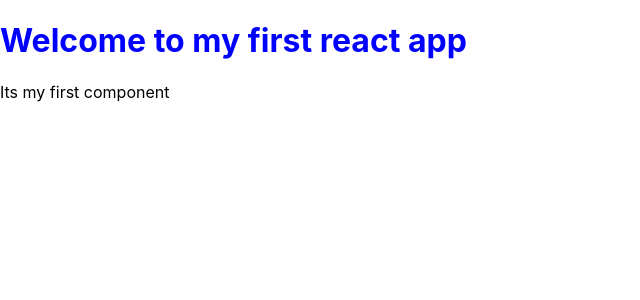
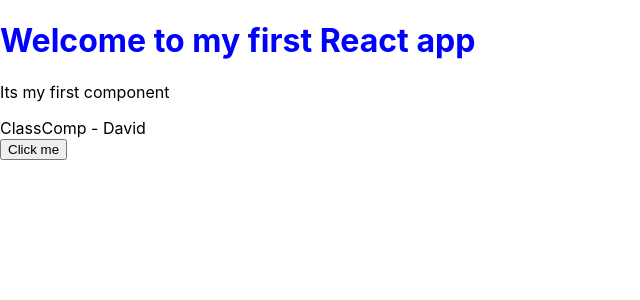
Before and after one commit to paravathmuhsin/react-basics, a React (Create React App) app: page / in a window 1280 px wide. Shown: the top 300 px of the page, without its empty margins (0-640 px from the left). Built offline with nearby package versions, Linux system fonts and the light colour scheme; the HTML template or start-up script is replaced by a standard one.

Commit message:
react start

```diff
--- a/src/App.js
+++ b/src/App.js
@@ -1,10 +1,15 @@
-import './App.css';
-import First from './First';
+import "./App.css";
+import First from "./First";
 
 function App() {
+  const name = "React app";
+  // const name = [<p>test</p>, <p>content</p>];
+  // const testFun = ()=>{
+  //   alert()
+  // }
   return (
     <div className="App">
-      <h1>Welcome to my first react app</h1>
+      <h1>Welcome to my first {name}</h1>
       <First />
     </div>
   );
--- /dev/null
+++ b/src/ClassComp.js
@@ -0,0 +1,23 @@
+import React, { Component } from "react";
+
+class ClassComp extends Component {
+  // state managment
+  name = "David";
+  clickHandler = () => {
+    console.log("ss");
+    this.name = "John";
+  };
+  buttonClickHander = () => {
+    console.log(this.name);
+  };
+  render() {
+    return (
+      <div>
+        <div onClick={this.clickHandler}>ClassComp - {this.name}</div>
+        <button onClick={this.buttonClickHander}>Click me</button>
+      </div>
+    );
+  }
+}
+
+export default ClassComp;
--- a/src/First.js
+++ b/src/First.js
@@ -1,5 +1,12 @@
+import ClassComp from "./ClassComp";
+
 function First() {
-    return <p>Its my first component</p>
+  return (
+    <div>
+      <p>Its my first component</p>
+      <ClassComp />
+    </div>
+  );
 }
 
 export default First;
```
